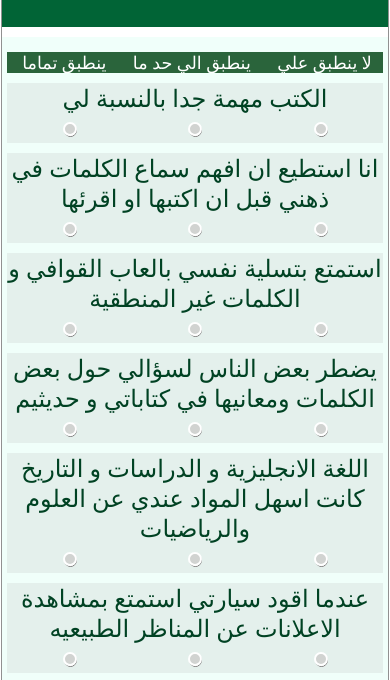
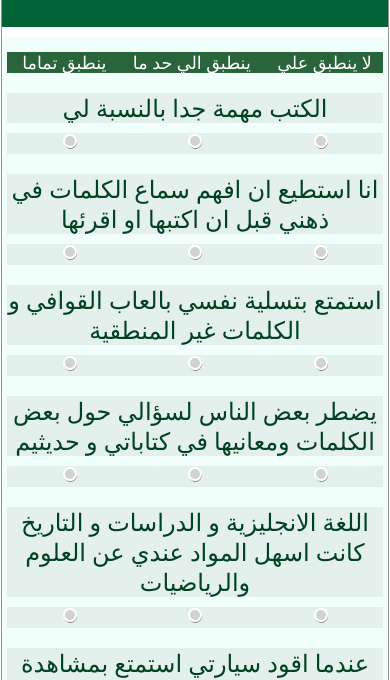
Before and after one commit to Yomna-Ashraf/surveyperson.github.io, a plain HTML site: page index.html in a window 390 px wide. Shown: the part 162-842 px from the top of the page. Drawn offline with Linux system fonts and the light colour scheme.

Commit message:
Update style.css

```diff
--- a/style.css
+++ b/style.css
@@ -109,6 +109,10 @@ input[type='radio']:checked:after {
     text-align: center;
 }
 @media only screen and (max-width: 510px) {
+    .radio-con{
+        margin-top:10px;
+        margin-bottom:10px
+    }
     .main{
         width:100%;
     }
@@ -223,3 +227,11 @@ footer{
     margin-top: 50px;
     margin-bottom: 50px;
 }
+
+.radio-con > .col{
+    font-size: 1.1rem;
+    color: rgb(116, 114, 114);
+}
+.col2 > .col{
+    color:white
+}
```
